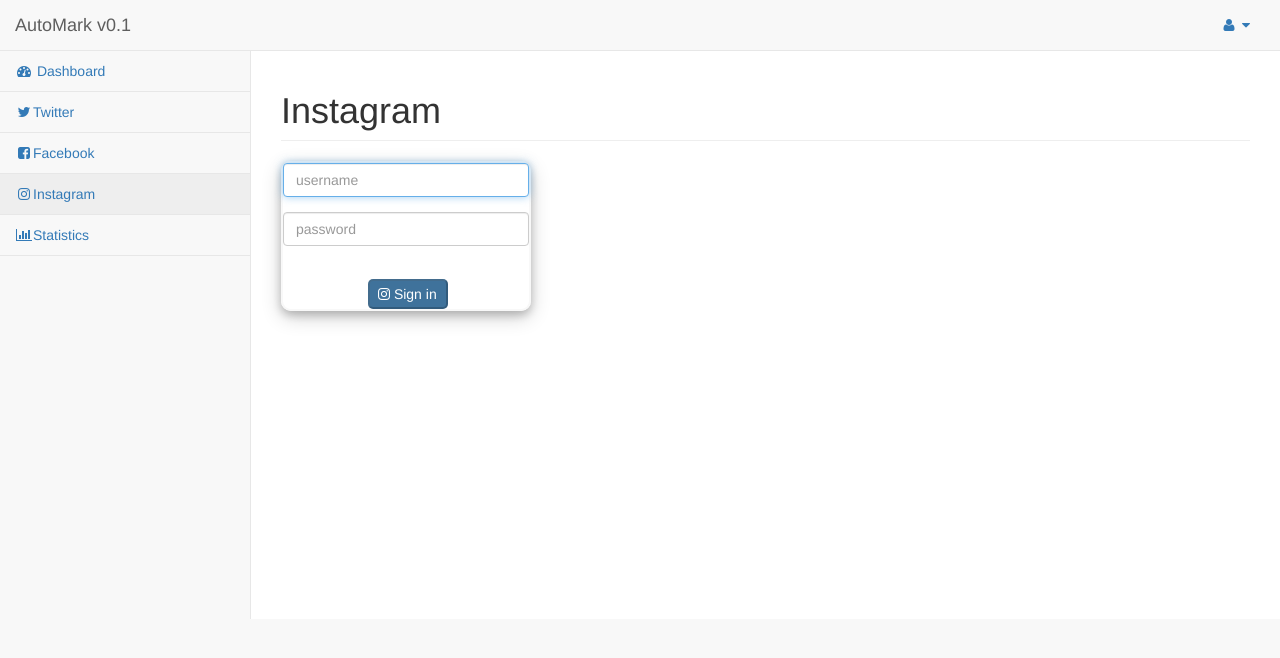
After one commit to tyanakiev/AutoMark, a Django app: page /automark/instagram in a window 1280 px wide. The commit adds this page. Shown: the top 658 px of the page. Run offline with Django 3.2, Linux system fonts and the light colour scheme; a user stored in the database is signed in; some libraries are stand-ins or nearby versions.

Commit message:
adding Instagram and Instagram login window.

```diff
--- a/AutoMark/static/AutoMark/css/style.css
+++ b/AutoMark/static/AutoMark/css/style.css
@@ -1,150 +1,27 @@
-html
-{
-  margin: 0;
-  min-height: 100%;
+.add_acc{
+    position: relative;
+    width: 250px;
+    height: 150px;
+    border-color: #f8f8f8;
+    border-style: solid;
+    border-width: 2px;
+    border-radius: 10px;
+    box-shadow: 0 4px 8px 0 rgba(0, 0, 0, 0.2), 0 6px 20px 0 rgba(0, 0, 0, 0.19);
 }
 
-.header_logo{
-	margin-left: 300px;
-	height: 392px;
-	background-image: url("images/header.png");
-	background-repeat: repeat-y;
+.insta_login{
+    left: 85px;
+    bottom: 0;
+    color: #FFFFFF;
+    border-color: rgba(0,0,0,0.2);
+    position: absolute;
+    padding-left: 8px;
+    text-align: left;
+    white-space: nowrap;
+    overflow: hidden;
+    text-overflow: ellipsis;
+    border-radius: 5px;
+    background-color: #3f729b;
+    width: 80px;
+    height: 30px;
 }
-
-.content{
-	margin-left: 15%;
-	 padding: 25px 50px 75px 100px;
-}
-
-.nav-side-menu {
-  overflow: auto;
-  font-family: verdana;
-  font-size: 12px;
-  font-weight: 200;
-  background-color: #2e353d;
-  position: fixed;
-  top: 0px;
-  width: 15%;
-  height: 100%;
-  color: #e1ffff;
-}
-.nav-side-menu .brand {
-  background-color: #23282e;
-  line-height: 50px;
-  display: block;
-  text-align: center;
-  font-size: 14px;
-}
-.nav-side-menu .toggle-btn {
-  display: none;
-}
-.nav-side-menu ul,
-.nav-side-menu li {
-  list-style: none;
-  padding: 0px;
-  margin: 0px;
-  line-height: 35px;
-  cursor: pointer;
-}
-.nav-side-menu ul :not(collapsed) .arrow:before,
-.nav-side-menu li :not(collapsed) .arrow:before {
-  font-family: FontAwesome;
-  content: "\f078";
-  display: inline-block;
-  padding-left: 10px;
-  padding-right: 10px;
-  vertical-align: middle;
-  float: right;
-}
-.nav-side-menu ul .active,
-.nav-side-menu li .active {
-  border-left: 3px solid #d19b3d;
-  background-color: #4f5b69;
-}
-.nav-side-menu ul .sub-menu li.active,
-.nav-side-menu li .sub-menu li.active {
-  color: #d19b3d;
-}
-.nav-side-menu ul .sub-menu li.active a,
-.nav-side-menu li .sub-menu li.active a {
-  color: #d19b3d;
-}
-.nav-side-menu ul .sub-menu li,
-.nav-side-menu li .sub-menu li {
-  background-color: #181c20;
-  border: none;
-  line-height: 28px;
-  border-bottom: 1px solid #23282e;
-  margin-left: 0px;
-}
-.nav-side-menu ul .sub-menu li:hover,
-.nav-side-menu li .sub-menu li:hover {
-  background-color: #020203;
-}
-.nav-side-menu ul .sub-menu li:before,
-.nav-side-menu li .sub-menu li:before {
-  font-family: FontAwesome;
-  content: "\f105";
-  display: inline-block;
-  padding-left: 10px;
-  padding-right: 10px;
-  vertical-align: middle;
-}
-.nav-side-menu li {
-  padding-left: 0px;
-  border-left: 3px solid #2e353d;
-  border-bottom: 1px solid #23282e;
-}
-.nav-side-menu li a {
-  text-decoration: none;
-  color: #e1ffff;
-}
-.nav-side-menu li a i {
-  padding-left: 10px;
-  width: 20px;
-  padding-right: 20px;
-}
-.nav-side-menu li:hover {
-  border-left: 3px solid #d19b3d;
-  background-color: #4f5b69;
-  -webkit-transition: all 1s ease;
-  -moz-transition: all 1s ease;
-  -o-transition: all 1s ease;
-  -ms-transition: all 1s ease;
-  transition: all 1s ease;
-}
-@media (max-width: 767px) {
-  .nav-side-menu {
-    position: relative;
-    width: 100%;
-    margin-bottom: 10px;
-  }
-  .nav-side-menu .toggle-btn {
-    display: block;
-    cursor: pointer;
-    position: absolute;
-    right: 10px;
-    top: 10px;
-    z-index: 10 !important;
-    padding: 3px;
-    background-color: #ffffff;
-    color: #000;
-    width: 40px;
-    text-align: center;
-  }
-  .brand {
-    text-align: left !important;
-    font-size: 22px;
-    padding-left: 20px;
-    line-height: 50px !important;
-  }
-}
-@media (min-width: 767px) {
-  .nav-side-menu .menu-list .menu-content {
-    display: block;
-  }
-}
-body {
-  margin: 0px;
-  padding: 0px;
-}
--- a/AutoMark/templates/base.html
+++ b/AutoMark/templates/base.html
@@ -78,6 +78,9 @@
                                 <a href="facebook"><i class="fa fa-facebook-square  fa-fw"></i>Facebook</a>
                             </li>
                             <li>
+                                <a href="instagram"><i class="fa fa-instagram fa-fw"></i>Instagram</a>
+                            </li>
+                            <li>
                                 <a href="statistics"><i class="fa fa-bar-chart-o fa-fw"></i>Statistics</a>
                             </li>
 
--- /dev/null
+++ b/AutoMark/templates/instagram.html
@@ -0,0 +1,145 @@
+{% load static %}
+<!DOCTYPE html>
+<html>
+
+<head>
+    <meta charset="utf-8">
+    <meta http-equiv="X-UA-Compatible" content="IE=edge">
+    <meta name="viewport" content="width=device-width, initial-scale=1">
+    <meta name="description" content="">
+    <meta name="author" content="">
+
+    <title>Twitter</title>
+
+    <!-- Bootstrap Core CSS -->
+    <link rel="stylesheet" type="text/css" href="{% static 'AutoMark/bootstrap/vendor/bootstrap/css/bootstrap.min.css' %}" />
+
+    <!-- MetisMenu CSS -->
+    <link rel="stylesheet" type="text/css" href="{% static 'AutoMark/bootstrap/vendor/metisMenu/metisMenu.min.css' %}" />
+
+    <!-- Custom CSS -->
+    <link rel="stylesheet" type="text/css" href="{% static 'AutoMark/bootstrap/dist/css/sb-admin-2.css' %}" />
+
+    <!-- Morris Charts CSS -->
+    <link rel="stylesheet" type="text/css" href="{% static 'AutoMark/bootstrap/vendor/morrisjs/morris.css' %}" />
+
+    <!-- Custom Fonts -->
+    <link rel="stylesheet" type="text/css" href="{% static 'AutoMark/bootstrap/vendor/font-awesome/css/font-awesome.min.css' %}" />
+
+    <!-- My Custom CSS -->
+    <link rel="stylesheet" type="text/css" href="{% static 'AutoMark/css/style.css' %}" />
+
+
+</head>
+
+<body>
+    {% if user.is_authenticated %}
+        <div id="wrapper">
+
+            <!-- Navigation -->
+            <nav class="navbar navbar-default navbar-static-top" role="navigation" style="margin-bottom: 0">
+                <div class="navbar-header">
+                    <button type="button" class="navbar-toggle" data-toggle="collapse" data-target=".navbar-collapse">
+                        <span class="sr-only">Toggle navigation</span>
+                        <span class="icon-bar"></span>
+                        <span class="icon-bar"></span>
+                        <span class="icon-bar"></span>
+                    </button>
+                    <a class="navbar-brand" href="/automark">AutoMark v0.1</a>
+                </div>
+
+                <ul class="nav navbar-top-links navbar-right">
+                    <!-- /.dropdown -->
+                    <li class="dropdown">
+                        <a class="dropdown-toggle" data-toggle="dropdown" href="#">
+                            <i class="fa fa-user fa-fw"></i> <i class="fa fa-caret-down"></i>
+                        </a>
+                        <ul class="dropdown-menu dropdown-user">
+                            <li><a href="#"><i class="fa fa-user fa-fw"></i> User Profile</a>
+                            </li>
+                            <li class="divider"></li>
+                            <li><a href="/logout"><i class="fa fa-sign-out fa-fw"></i> Logout</a>
+                            </li>
+                        </ul>
+                        <!-- /.dropdown-user -->
+                    </li>
+                    <!-- /.dropdown -->
+                </ul>
+                <!-- /.navbar-top-links -->
+
+                <div class="navbar-default sidebar" role="navigation">
+                    <div class="sidebar-nav navbar-collapse">
+                        <ul class="nav" id="side-menu">
+                            <li>
+                                <a href="/automark"><i class="fa fa-dashboard fa-fw"></i> Dashboard</a>
+                            </li>
+                            <li>
+                                <a href="twitter"><i class="fa fa-twitter  fa-fw"></i>Twitter</a>
+                            </li>
+                            <li>
+                                <a href="facebook"><i class="fa fa-facebook-square  fa-fw"></i>Facebook</a>
+                            </li>
+                            <li>
+                                <a href="instagram"><i class="fa fa-instagram fa-fw"></i>Instagram</a>
+                            </li>
+                            <li>
+                                <a href="statistics"><i class="fa fa-bar-chart-o fa-fw"></i>Statistics</a>
+                            </li>
+
+                        </ul>
+                    </div>
+                    <!-- /.sidebar-collapse -->
+                </div>
+                <!-- /.navbar-static-side -->
+            </nav>
+
+            <div id="page-wrapper">
+                <div class="row">
+                    <div class="col-lg-12">
+                        <h1 class="page-header">Instagram</h1>
+                        <div class="add_acc">
+                            <form role="form" action="" method="post" name="Login_Instagram" class="form-signin">
+                                {% csrf_token %}
+                                <fieldset>
+                                    <div class="form-group">
+                                        <input class="form-control" name="username" placeholder="username" required="" autofocus="" >
+                                    </div>
+                                    <div class="form-group">
+                                        <input class="form-control" type="password" name="password" placeholder="password" required="">
+                                    </div>
+                                    <button class="insta_login"  name="Submit" value="Login_instagram" type="submit"><i class="fa fa-instagram"></i> Sign in</button>
+                                </fieldset>
+                            </form>
+                        </div>
+                    </div>
+                </div>
+            </div>
+
+        </div>
+    {% else %}
+    You need to first login to see this page.
+        <p><a href="/login">Login</a></p>
+        You don't have account? Please register here:
+        <p><a href="/register">Register</a></p>
+    {% endif %}
+    <!-- /#wrapper -->
+
+    <!-- jQuery -->
+    <script type="text/javascript" src="{% static 'AutoMark/bootstrap/vendor/jquery/jquery.min.js' %}"></script>
+
+    <!-- Bootstrap Core JavaScript -->
+    <script type="text/javascript" src="{% static 'AutoMark/bootstrap/vendor/bootstrap/js/bootstrap.min.js' %}"></script>
+
+    <!-- Metis Menu Plugin JavaScript -->
+    <script type="text/javascript" src="{% static 'AutoMark/bootstrap/vendor/metisMenu/metisMenu.min.js' %}"></script>
+
+    <!-- Morris Charts JavaScript -->
+    <script type="text/javascript" src="{% static 'AutoMark/bootstrap/vendor/raphael/raphael.min.js' %}"></script>
+    <script type="text/javascript" src="{% static 'AutoMark/bootstrap/vendor/morrisjs/morris.min.js' %}"></script>
+
+    <!-- Custom Theme JavaScript -->
+    <script type="text/javascript" src="{% static 'AutoMark/bootstrap/dist/js/sb-admin-2.js' %}"></script>
+
+</body>
+
+</html>
--- a/AutoMark/templates/stats.html
+++ b/AutoMark/templates/stats.html
@@ -78,6 +78,9 @@
                                 <a href="facebook"><i class="fa fa-facebook-square  fa-fw"></i>Facebook</a>
                             </li>
                             <li>
+                                <a href="instagram"><i class="fa fa-instagram  fa-fw"></i>Instagram</a>
+                            </li>
+                            <li>
                                 <a href="statistics"><i class="fa fa-bar-chart-o fa-fw"></i>Statistics</a>
                             </li>
 
--- a/AutoMark/templates/twitter.html
+++ b/AutoMark/templates/twitter.html
@@ -78,6 +78,9 @@
                                 <a href="facebook"><i class="fa fa-facebook-square  fa-fw"></i>Facebook</a>
                             </li>
                             <li>
+                                <a href="instagram"><i class="fa fa-instagram fa-fw"></i>Instagram</a>
+                            </li>
+                            <li>
                                 <a href="statistics"><i class="fa fa-bar-chart-o fa-fw"></i>Statistics</a>
                             </li>
 
--- a/AutoMark/urls.py
+++ b/AutoMark/urls.py
@@ -7,6 +7,7 @@ urlpatterns = [
     url(r'^$', auth_views.login, {'template_name': 'index.html'}),
     url(r'^automark/twitter', views.twitter, name='twitter'),
     url(r'^automark/facebook', views.facebook, name='facebook'),
+    url(r'^automark/instagram', views.instagram, name='instagram'),
     url(r'^automark/statistics', views.stats, name='stats'),
     url(r'^register/', views.register),
 ]
--- a/AutoMark/views.py
+++ b/AutoMark/views.py
@@ -5,21 +5,28 @@ from django.http import HttpResponseRedirect
 from django import forms
 from .forms import UserRegistrationForm
 
+
 # Create your views here.
-
-
 
 def twitter(request):
     return render(request, 'twitter.html')
 
+
 def facebook(request):
     return render(request, 'facebook.html')
+
+
+def instagram(request):
+    return render(request, 'instagram.html')
+
 
 def stats(request):
     return render(request, 'stats.html')
 
+
 def automark(request):
     return render(request, 'base.html')
+
 
 def register(request):
     if request.method == 'POST':
@@ -27,10 +34,10 @@ def register(request):
         if form.is_valid():
             userObj = form.cleaned_data
             username = userObj['username']
-            password =  userObj['password']
+            password = userObj['password']
             if not (User.objects.filter(username=username).exists()):
                 User.objects.create_user(username, password)
-                user = authenticate(username = username, password = password)
+                user = authenticate(username=username, password=password)
                 login(request, user)
                 return HttpResponseRedirect('/')
             else:
@@ -39,4 +46,4 @@ def register(request):
     else:
         form = UserRegistrationForm()
 
-    return render(request, 'register.html', {'form' : form})
+    return render(request, 'register.html', {'form': form})
```
Also changed, not shown: AutoMark/forms.py (+9 -8 lines), AutoMark/static/AutoMark/css/login.css (deleted, +0 -54 lines), AutoMark/static/AutoMark/css/images/header.png (deleted), db.sqlite3.
